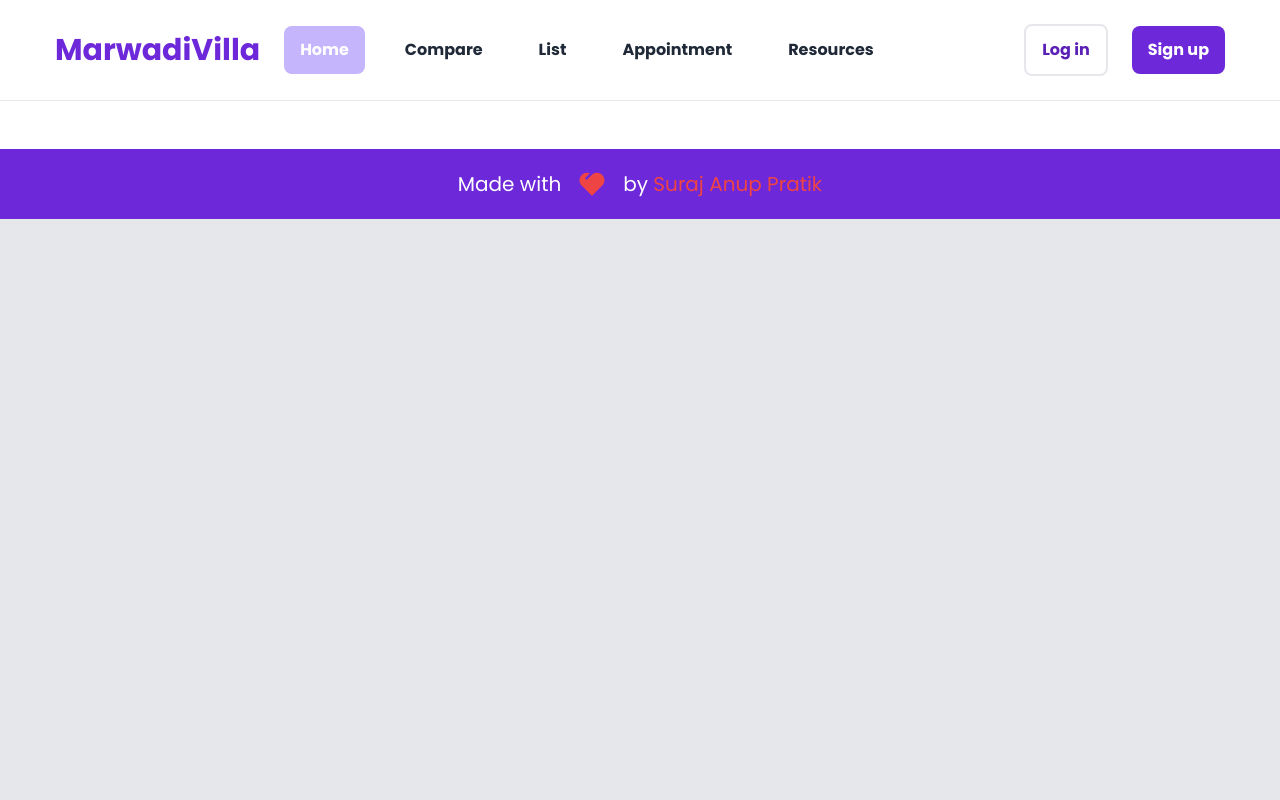
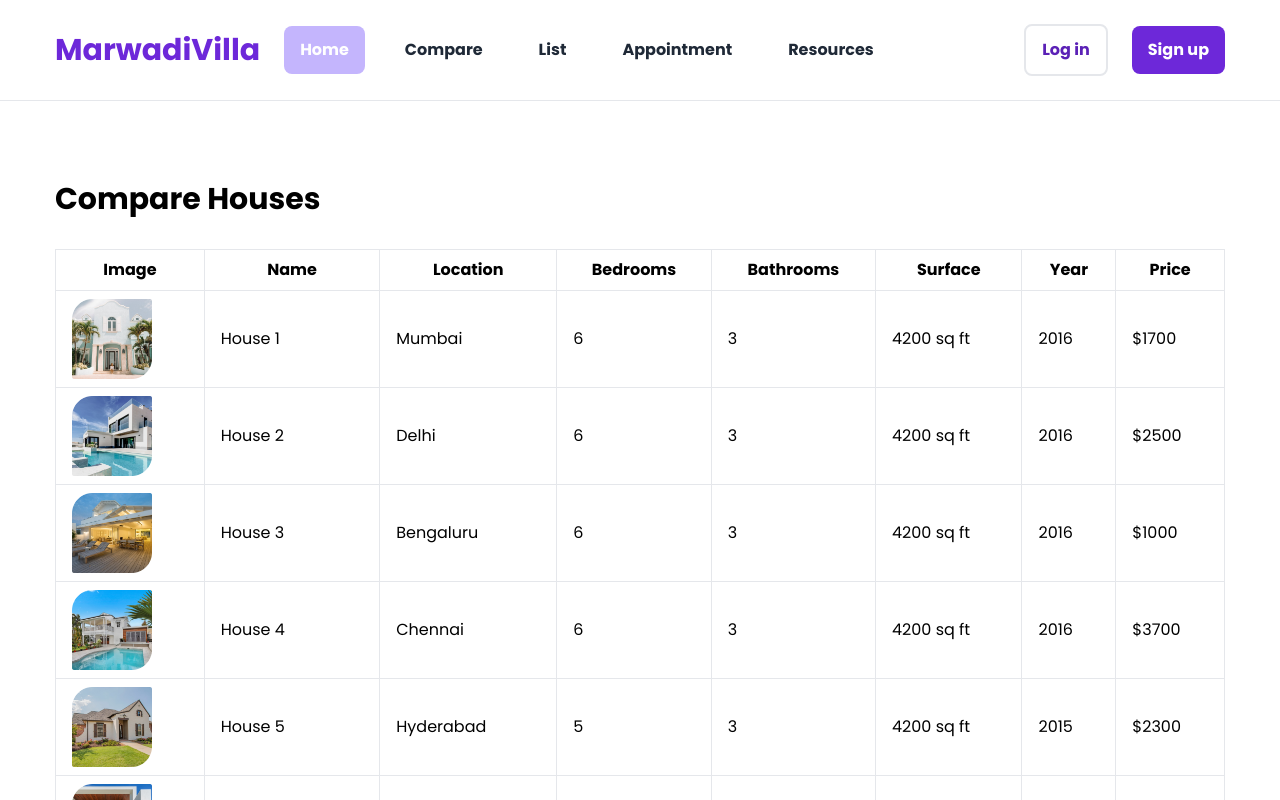
Before and after one commit to anupsinghh/MarwadiVilla, a React (Create React App) app: page /compare in a window 1280 px wide. Shown: the top 800 px of the page. Built offline with nearby package versions, Linux system fonts and the light colour scheme.

Commit message:
compare page added

```diff
--- a/src/App.js
+++ b/src/App.js
@@ -1,22 +1,22 @@
-// import logo from './logo.svg';
 import React from "react";
-
-import {Routes, Route} from "react-router-dom";
+import { Routes, Route } from "react-router-dom";
 
 import Header from "./components/Header";
 import Footer from "./components/Footer";
 
 import Home from "./pages/Home";
-// import Banner from "./components/Banner";
+import Compare from "./pages/Compare";
 
 function App() {
   return (
-    <div className="max-w-[1440px] mx-auto bg-white ">
-       <Header/>
-       <Routes>
-        <Route path="/" element={<Home/>} />
-       </Routes>
-       <Footer/>
+    <div className="max-w-[1440px] mx-auto bg-white">
+      <Header />
+      <Routes>
+        <Route path="/" element={<Home />} />
+        <Route path="/compare" element={<Compare />} />
+
+      </Routes>
+      <Footer />
     </div>
   );
 }
--- a/src/components/Header.js
+++ b/src/components/Header.js
@@ -13,8 +13,8 @@ const Header = () => {
                         {/* <img src={Logo} alt="logo"/> */}
                         <p className="text-violet-700 hover:text-violet-800 text-3xl font-bold transition">MarwadiVilla</p>
                     </Link>
-                    <Link className="px-4 py-3 bg-violet-300 text-white rounded-lg" to="">Home</Link>
-                    <Link className="px-4 py-3 hover:bg-violet-300 hover:text-white rounded-lg" to="">Compare</Link>
+                    <Link className="px-4 py-3 bg-violet-300 text-white rounded-lg" to="/">Home</Link>
+                    <Link className="px-4 py-3 hover:bg-violet-300 hover:text-white rounded-lg" to="/compare">Compare</Link>
                     <Link className="px-4 py-3 hover:bg-violet-300 hover:text-white rounded-lg"  to="">List</Link>
                     <Link className="px-4 py-3 hover:bg-violet-300 hover:text-white rounded-lg"  to="">Appointment</Link>
                     <Link className="px-4 py-3 hover:bg-violet-300 hover:text-white rounded-lg"  to="">Resources</Link>
--- /dev/null
+++ b/src/pages/Compare.js
@@ -0,0 +1,44 @@
+import React from "react";
+import { housesData } from "../data"; // Adjust the import path as necessary
+
+const Compare = () => {
+  return (
+    <div className="container mx-auto py-8">
+      <h1 className="text-3xl font-bold mb-8">Compare Houses</h1>
+      <div className="overflow-x-auto">
+        <table className="min-w-full bg-white border">
+          <thead>
+            <tr>
+              <th className="py-2 px-4 border">Image</th>
+              <th className="py-2 px-4 border">Name</th>
+              <th className="py-2 px-4 border">Location</th>
+              <th className="py-2 px-4 border">Bedrooms</th>
+              <th className="py-2 px-4 border">Bathrooms</th>
+              <th className="py-2 px-4 border">Surface</th>
+              <th className="py-2 px-4 border">Year</th>
+              <th className="py-2 px-4 border">Price</th>
+            </tr>
+          </thead>
+          <tbody>
+            {housesData.map((house) => (
+              <tr key={house.id}>
+                <td className="py-2 px-4 border">
+                  <img src={house.image} alt={house.name} className="h-20 w-20 object-cover" />
+                </td>
+                <td className="py-2 px-4 border">{house.name}</td>
+                <td className="py-2 px-4 border">{house.country}</td>
+                <td className="py-2 px-4 border">{house.bedrooms}</td>
+                <td className="py-2 px-4 border">{house.bathrooms}</td>
+                <td className="py-2 px-4 border">{house.surface}</td>
+                <td className="py-2 px-4 border">{house.year}</td>
+                <td className="py-2 px-4 border">${house.price}</td>
+              </tr>
+            ))}
+          </tbody>
+        </table>
+      </div>
+    </div>
+  );
+};
+
+export default Compare;
```
